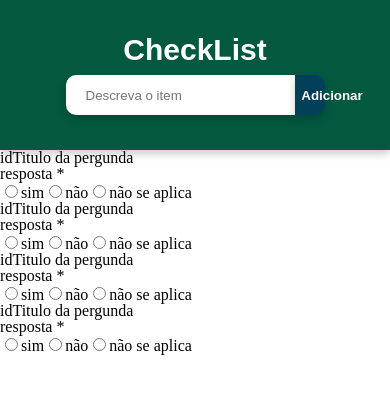
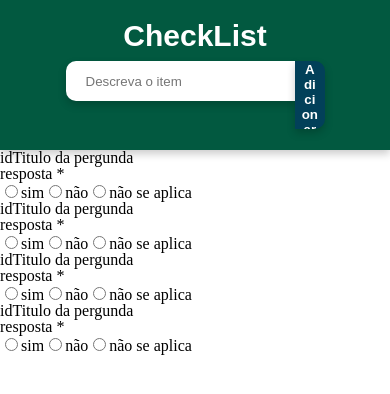
Before and after one commit to FernandoDias18/ProjetoQualidadeSoftware, a React (Create React App) app: page / in a window 390 px wide. Shown: the top 394 px of the page. Built offline with nearby package versions, Linux system fonts and the light colour scheme.

Commit message:
Fix button text responsiveness

```diff
--- a/src/components/Header/Header.css
+++ b/src/components/Header/Header.css
@@ -55,7 +55,14 @@ textarea:focus, input:focus{
     font-weight: bold;
     box-shadow: 0 4px 8px 0 rgba(0,0,0,0.2);
     transition: 0.3s;
+    word-wrap:break-word;
+    overflow:hidden
 }
+button.truncate {
+    overflow: hidden;
+    text-overflow: ellipsis;
+    white-space: nowrap;
+  }
 
 .inputs button:hover{
 
```
